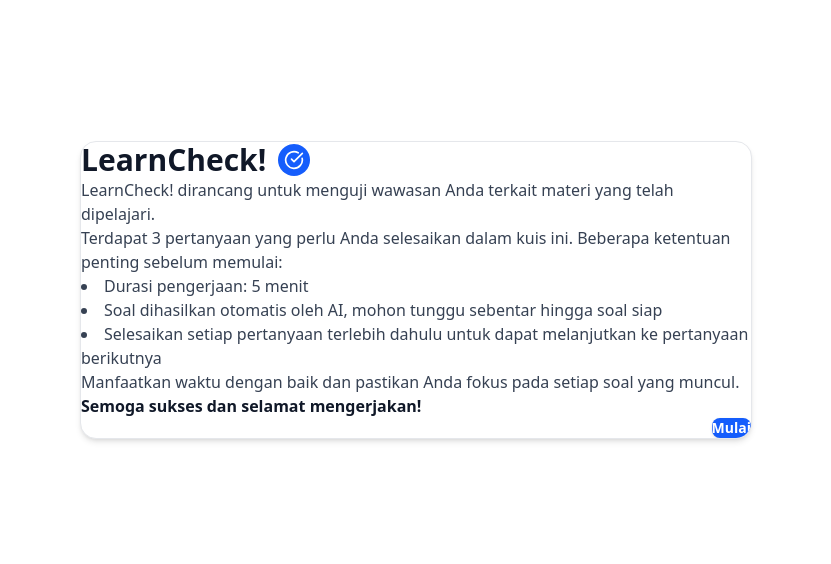
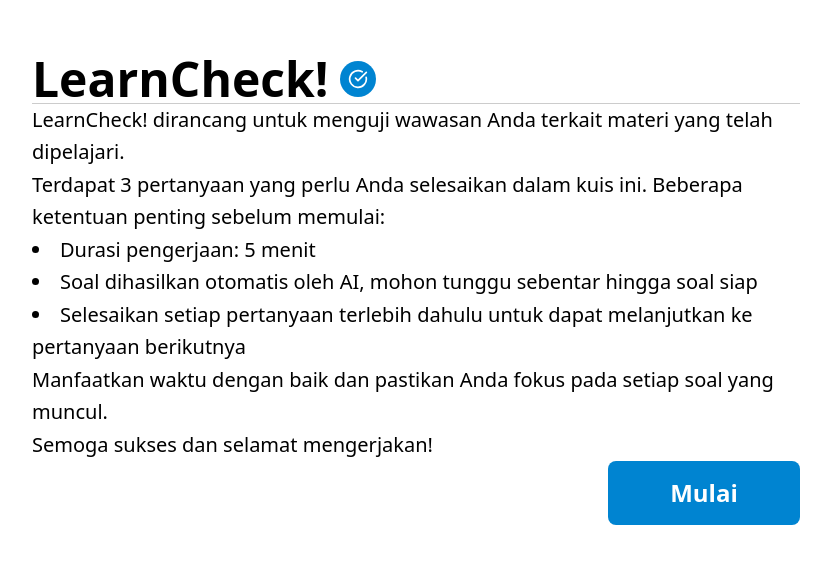
Before and after one commit to kafeyangasli/LearnCheck-app, a React (Vite) app in the folder frontend/: page / in a window 1280 px wide. Shown: the part 110-674 px from the top of the page, without its empty margins (160-991 px from the left). Built offline with nearby package versions, Linux system fonts and the light colour scheme; no server answers; the HTML template or start-up script is replaced by a standard one.

Commit message:
style: test edit intro card

```diff
--- a/frontend/src/components/IntroCard.tsx
+++ b/frontend/src/components/IntroCard.tsx
@@ -6,32 +6,36 @@
   onStart: () => void;
 }
 
-const IntroCard = ({
-  totalQuestions,
-  isLoading,
-  onStart,
-}: IntroCardProps) => {
+const IntroCard = ({ totalQuestions, isLoading, onStart }: IntroCardProps) => {
   return (
-    <div className="bg-white dark:bg-gray-800 rounded-2xl shadow-md border border-gray-200 dark:border-gray-700 overflow-hidden max-w-2xl mx-auto">
-      <div className="p-8">
-        <div className="flex items-center gap-3 mb-6">
-          <h1 className="text-3xl font-bold text-gray-900 dark:text-white">
+    // Wrapper: hanya batasi lebar & kasih padding
+    <div className="max-w-5xl mx-auto px-6 py-10">
+      {/* Header + icon */}
+      <div className="flex items-center gap-3 mb-4">
+        <h1 className="text-4xl md:text-5xl font-bold text-black dark:text-white">
           LearnCheck!
         </h1>
-          <div className="w-8 h-8 rounded-full bg-blue-600 flex items-center justify-center">
+        <div className="w-9 h-9 rounded-full bg-sky-600 flex items-center justify-center">
           <CheckCircle className="w-5 h-5 text-white" />
         </div>
       </div>
-        <p className="mb-6 text-gray-700 dark:text-gray-300">
+
+      {/* Garis pemisah seperti di desain */}
+      <div className="h-px bg-black/20 mb-8 dark:text-white" />
+
+      {/* Teks utama */}
+      <p className="mb-6 text-black dark:text-white text-lg md:text-xl leading-relaxed">
         LearnCheck! dirancang untuk menguji wawasan Anda terkait materi yang
         telah dipelajari.
       </p>
-        <p className="mb-4 text-gray-700 dark:text-gray-300">
+
+      <p className="mb-4 text-black dark:text-white text-lg md:text-xl leading-relaxed">
         Terdapat {totalQuestions} pertanyaan yang perlu Anda selesaikan dalam
         kuis ini. Beberapa ketentuan penting sebelum memulai:
       </p>
 
-        <ul className="list-disc list-inside space-y-2 mb-6 ml-2 text-gray-700 dark:text-gray-300">
+      {/* List aturan */}
+      <ul className="list-disc list-inside space-y-1 mb-6 text-black dark:text-white text-lg md:text-xl leading-relaxed">
         <li>Durasi pengerjaan: 5 menit</li>
         <li>
           Soal dihasilkan otomatis oleh AI, mohon tunggu sebentar hingga soal
@@ -43,31 +47,34 @@
         </li>
       </ul>
 
-        <p className="mb-6 text-gray-700 dark:text-gray-300">
+      <p className="mb-4 text-black dark:text-white text-lg md:text-xl leading-relaxed">
         Manfaatkan waktu dengan baik dan pastikan Anda fokus pada setiap soal
         yang muncul.
       </p>
 
-        <p className="font-bold mb-8 text-gray-900 dark:text-gray-200">
+      <p className="font-bol dark:text-white text-black text-lg md:text-xl leading-relaxed">
         Semoga sukses dan selamat mengerjakan!
       </p>
 
-        <div className="flex justify-end">
+      {/* Tombol di kanan bawah */}
+      <div className="mt-10 flex justify-end">
         <button
           onClick={onStart}
           disabled={isLoading}
           className={`
-              inline-flex items-center gap-2 px-8 py-2.5 rounded-lg font-semibold text-sm transition-all
-              ${isLoading
+            w-48 h-16 rounded-lg inline-flex items-center justify-center gap-2
+            text-white text-2xl font-bold
+            transition-all
+            ${
+              isLoading
                 ? "bg-gray-300 text-gray-500 cursor-not-allowed"
-                : "bg-blue-600 hover:bg-blue-700 text-white shadow-sm hover:shadow-md"
+                : "bg-sky-600 hover:bg-sky-700"
             }
           `}
         >
-            {isLoading && <Loader2 className="w-4 h-4 animate-spin" />}
+          {isLoading && <Loader2 className="w-5 h-5 animate-spin" />}
           {isLoading ? "Memuat Soal..." : "Mulai"}
         </button>
-        </div>
       </div>
     </div>
   );
```
Lines whose indentation alone changed are shown as unchanged.
